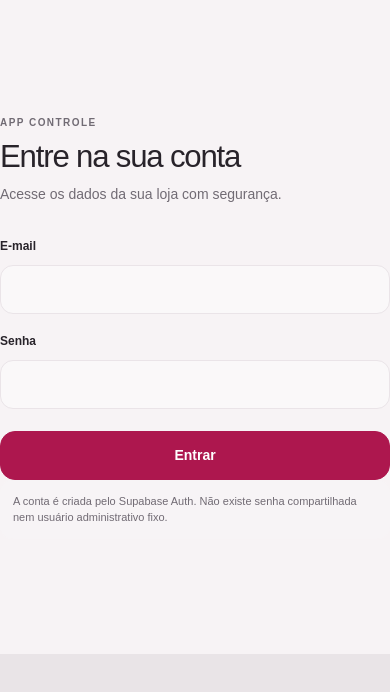
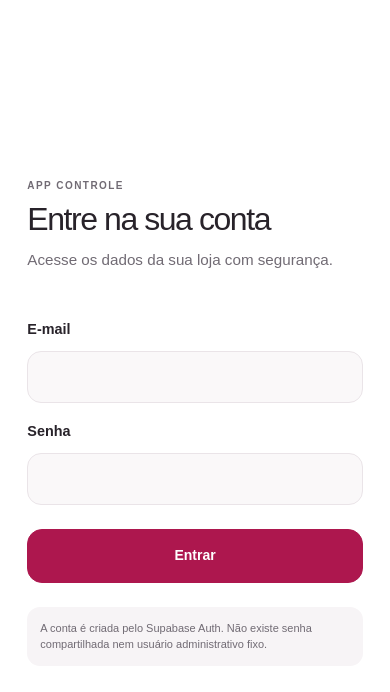
Before and after one commit to mateuscalixt0/app-controlle, a Next.js app: page /login in a window 390 px wide. Shown: the top 692 px of the page. Built offline with nearby package versions, Linux system fonts and the light colour scheme; no server answers.

Commit message:
Improve responsive login layout (#4)
* style: make login page responsive

* style: improve responsive login layout

```diff
--- /dev/null
+++ b/src/app/login/login.css
@@ -0,0 +1,77 @@
+.auth-page {
+  width: 100%;
+  min-height: 100svh;
+  min-height: 100dvh;
+  padding: clamp(28px, 8vh, 72px) clamp(20px, 7vw, 40px);
+  display: flex;
+  flex-direction: column;
+  justify-content: center;
+  margin-inline: auto;
+  background: var(--surface);
+}
+
+.auth-page h1 {
+  max-width: 14ch;
+  margin: 3px 0 0;
+  font-size: clamp(2rem, 8vw, 3.25rem);
+  line-height: 1.04;
+  letter-spacing: -0.045em;
+}
+
+.auth-description {
+  max-width: 38ch;
+  margin: 12px 0 clamp(24px, 5vh, 40px);
+  color: var(--muted);
+  font-size: clamp(0.95rem, 3.5vw, 1.1rem);
+  line-height: 1.5;
+}
+
+.auth-form {
+  display: grid;
+  width: 100%;
+  gap: 10px;
+}
+
+.auth-form label {
+  margin-top: 8px;
+  font-size: 0.9rem;
+  font-weight: 800;
+}
+
+.auth-form input {
+  width: 100%;
+  min-width: 0;
+  height: 52px;
+  padding: 0 14px;
+  border: 1px solid var(--line);
+  border-radius: 14px;
+  color: var(--foreground);
+  background: #faf8f9;
+  font-size: 16px;
+}
+
+.auth-form .primary-action {
+  min-height: 54px;
+  margin-top: 14px;
+  cursor: pointer;
+}
+
+.auth-page > .helper-box {
+  margin-top: 24px;
+}
+
+@media (min-width: 600px) {
+  .auth-page {
+    max-width: 560px;
+    min-height: min(100dvh, 820px);
+    padding: 48px clamp(36px, 7vw, 64px);
+  }
+}
+
+@media (max-height: 600px) and (orientation: landscape) {
+  .auth-page {
+    min-height: 100dvh;
+    justify-content: flex-start;
+    padding-block: 24px;
+  }
+}
--- a/src/app/login/page.tsx
+++ b/src/app/login/page.tsx
@@ -1,6 +1,7 @@
 import { redirect } from "next/navigation";
 import { signIn } from "./actions";
 import { createClient } from "@/lib/supabase/server";
+import "./login.css";
 
 export default async function LoginPage({ searchParams }: { searchParams: Promise<{ erro?: string }> }) {
   const supabase = await createClient();
@@ -13,7 +14,7 @@ export default async function LoginPage({ searchParams }: { searchParams: Promis
   const { erro } = await searchParams;
 
   return (
-    <section className="auth-page">
+    <main id="conteudo" className="auth-page">
       <p className="eyebrow">APP CONTROLE</p>
       <h1>Entre na sua conta</h1>
       <p className="auth-description">Acesse os dados da sua loja com segurança.</p>
@@ -26,6 +27,6 @@ export default async function LoginPage({ searchParams }: { searchParams: Promis
         <button className="primary-action full-action" type="submit">Entrar</button>
       </form>
       <p className="helper-box">A conta é criada pelo Supabase Auth. Não existe senha compartilhada nem usuário administrativo fixo.</p>
-    </section>
+    </main>
   );
 }
```
